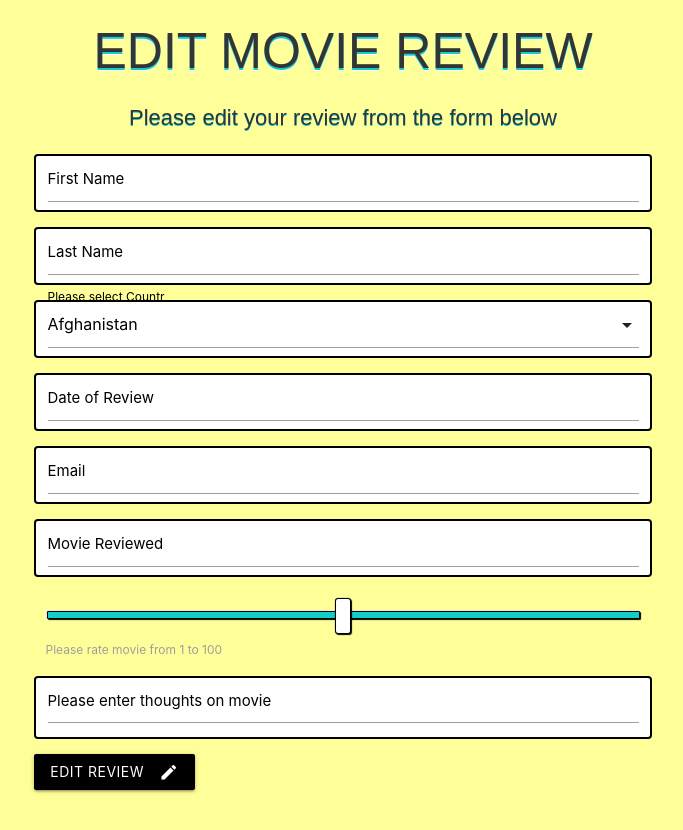
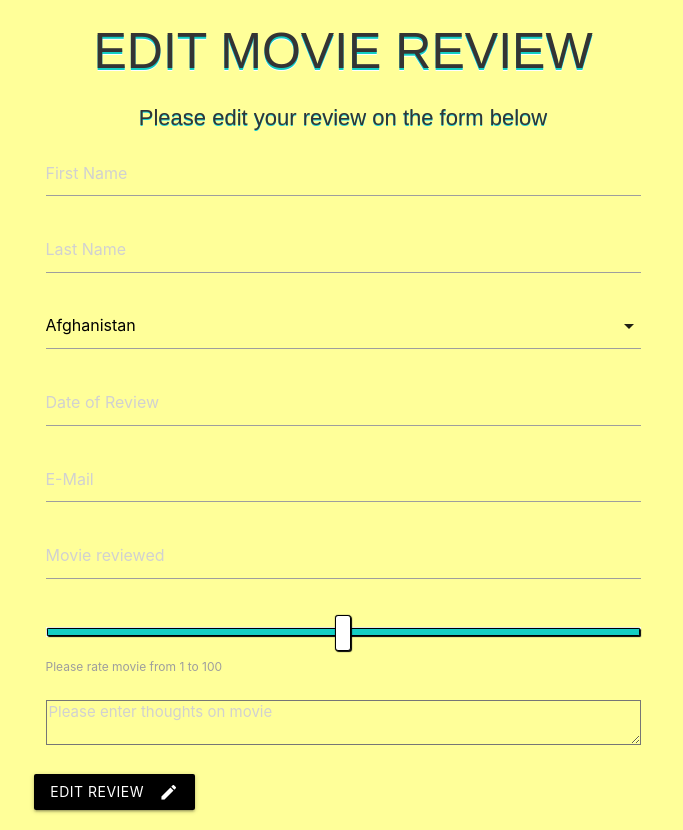
Before and after one commit to cfaulkner985/hollywood-reviews, a Flask app: template templates/edit_reviews.html in a window 1280 px wide. Shown: the part 200-1030 px from the top of the page, without its empty margins (297-980 px from the left). Before the commit the page ends 993 px from the top, so only its background shows below. Run offline with Flask 2, Linux system fonts and the light colour scheme; the template is opened without the code that fills it, so the values that code supplies are empty; some libraries are stand-ins or nearby versions.

Commit message:
Removed comments which are not needed

```diff
--- a/templates/edit_reviews.html
+++ b/templates/edit_reviews.html
@@ -1,47 +1,45 @@
 <!DOCTYPE html>
 
-<!--********** INFORMATION TAKEN FROM BASE.HTML **********-->
 {% extends 'base.html' %} {% block content %}
 
-<!--********** HEADING **********-->
 <h2>Edit Movie Review</h2>
 
-<!--********** SUB HEADING **********-->
-<h4>Please edit your review from the form below</h4>
+<h4>Please edit your review on the form below</h4>
 
-<!--********** FORM TO EDIT A REVIEW **********-->
+<!--********** FORM FOR THE USER TO EDIT A REVIEW **********-->
 <div class="row">
   <form
     action="{{ url_for('update_reviews', reviews_id=reviews._id) }}"
     method="POST"
     class="col s6"
   >
-    <!--***** FIRST NAME *****-->
-    <div class="input-field col s12">
+    <div class="input-box col s12">
       <input
         id="first_name"
         name="first_name"
         type="text"
         class="validate"
+        placeholder="First Name"
         value="{{reviews.first_name}}"
       />
-      <label for="first_name">First Name</label>
     </div>
 
-    <!--***** LAST NAME *****-->
-    <div class="input-field col s12">
+    <br />
+
+    <div class="input-box col s12">
       <input
         id="last_name"
         name="last_name"
         type="text"
         class="validate"
+        placeholder="Last Name"
         value="{{reviews.last_name}}"
       />
-      <label for="last_name">Last Name</label>
     </div>
 
-    <!--***** COUNTRY *****-->
-    <div class="input-field col s12" name="country">
+    <br />
+
+    <div class="input-box col s12" name="country">
       <select
         id="country"
         name="country"
@@ -336,45 +334,48 @@
         <option value="Zambia">Zambia</option>
         <option value="Zimbabwe">Zimbabwe</option>
       </select>
-      <label>Please select Countr</label>
     </div>
 
-    <!--***** DATE REVIEWED *****-->
-    <div class="input-field col s12">
+    <br />
+
+    <div class="input-box col s12">
       <input
         type="text"
         name="date_reviewed"
         class="datepicker"
+        placeholder="Date of Review"
         value="{{reviews.date_reviewed}}"
       />
-      <label for="date_reviewed">Date of Review</label>
     </div>
 
-    <!--***** EMAIL *****-->
-    <div class="input-field col s12">
+    <br />
+
+    <div class="input-box col s12">
       <input
         id="email"
         name="email"
         type="email"
         class="validate"
+        placeholder="E-Mail"
         value="{{reviews.email}}"
       />
-      <label for="email">Email</label>
     </div>
 
-    <!--***** MOVIE REVIEWED *****-->
-    <div class="input-field col s12">
+    <br />
+
+    <div class="input-box col s12">
       <input
         id="movie_reviewed"
         name="movie_reviewed"
         type="text"
         class="validate"
+        placeholder="Movie reviewed"
         value="{{reviews.movie_reviewed}}"
       />
-      <label for="movie_reviewed">Movie Reviewed</label>
     </div>
 
-    <!--***** RANGE *****-->
+    <br />
+
     <div class="range-field col s12">
       <input
         type="range"
@@ -387,18 +388,20 @@
       <label for="rating">Please rate movie from 1 to 100</label>
     </div>
 
-    <!--***** THOUGHTS *****-->
-    <div class="input-field col s12">
+    <br />
+
+    <div class="input-box col s12">
       <textarea
         id="thoughts"
         name="thoughts"
-        class="materialize-textarea"
+        type="text"
+        placeholder="Please enter thoughts on movie"
         value="{{reviews.thoughts}}"
       ></textarea>
-      <label for="thoughts">Please enter thoughts on movie</label>
     </div>
 
-    <!--********** BUTTON TO CONFIRM EDIT OF REVIEW **********-->
+    <br />
+
     <button
       class="btn confirm_edit waves-effect waves-light black"
       type="submit"
```
